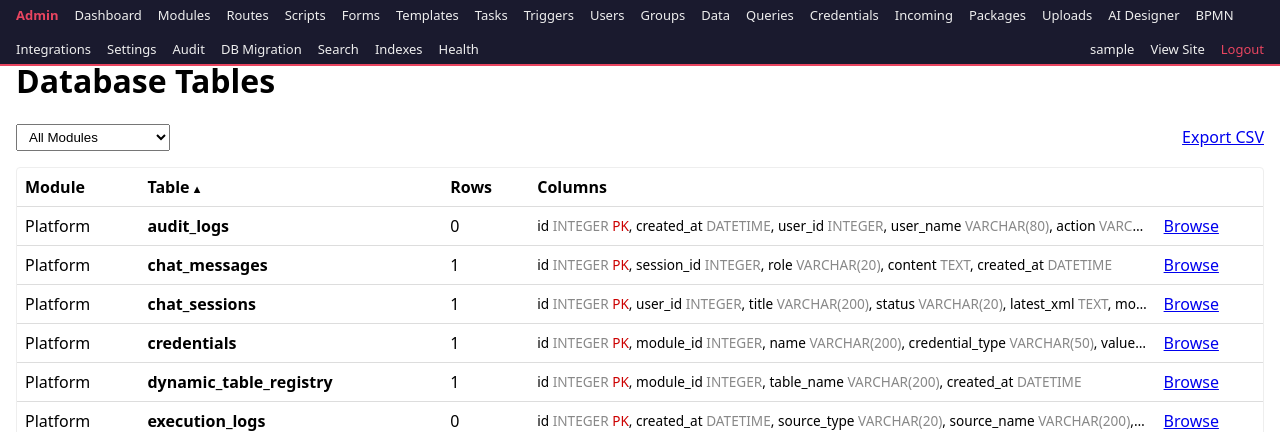
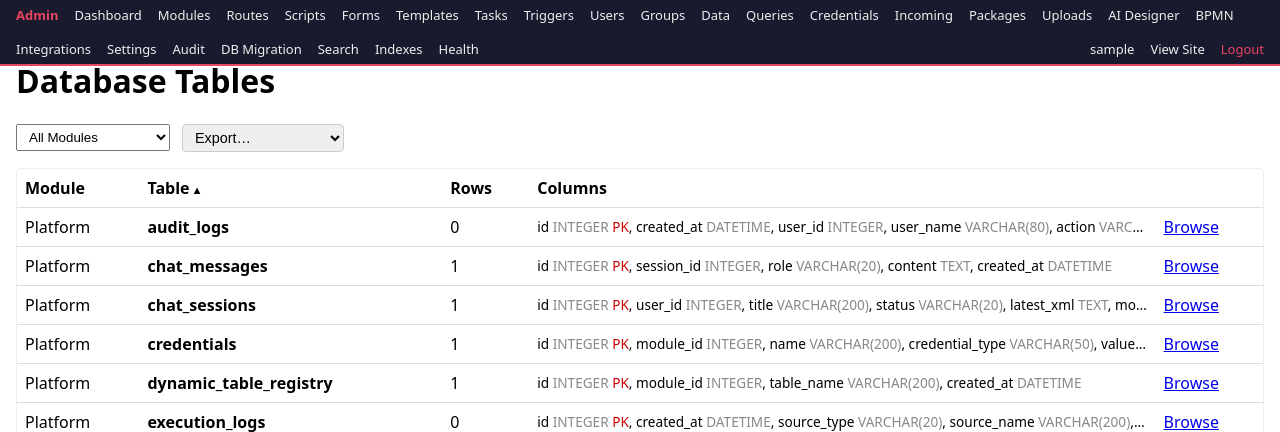
Before and after one commit to Nurb4000/PythonAppFoundry, a Flask app: page /__admin/data/ in a window 1280 px wide. Shown: the top 432 px of the page. Run offline with Flask 3, Linux system fonts and the light colour scheme; a user stored in the database is signed in; data comes from the database, SQL or seed files in the repository; tables that the repository leaves empty hold one stand-in row (values such as "Sample post"); data that the repository does not hold is empty.

Commit message:
feat: replace CSV-only export link with format dropdown in data browser
- browse.html: export dropdown with CSV/JSON/XLSX/PDF options
- list.html (tables): same dropdown, preserving module filter in URLs

```diff
--- a/app/templates/admin/data/list.html
+++ b/app/templates/admin/data/list.html
@@ -9,7 +9,13 @@
     {% if sort_col %}<input name="sort" type="hidden" value="{{ sort_col }}">{% endif %}
     {% if sort_order %}<input name="order" type="hidden" value="{{ sort_order }}">{% endif %}
   </form>
-  <a href="?format=csv{% if filter_module %}&module={{ filter_module }}{% endif %}" style="margin-left:auto;">Export CSV</a>
+  <select onchange="if(this.value)window.location.href=this.value" style="padding:4px 8px;border:1px solid #ccc;border-radius:4px;font-size:0.9em;">
+    <option value="">Export&hellip;</option>
+    <option value="?format=csv{% if filter_module %}&module={{ filter_module }}{% endif %}">Export CSV</option>
+    <option value="?format=json{% if filter_module %}&module={{ filter_module }}{% endif %}">Export JSON</option>
+    <option value="?format=xlsx{% if filter_module %}&module={{ filter_module }}{% endif %}">Export Excel (.xlsx)</option>
+    <option value="?format=pdf{% if filter_module %}&module={{ filter_module }}{% endif %}">Export PDF</option>
+  </select>
 </div>
 <div class="table-wrap">
 <table>
```
Also changed, not shown: app/templates/admin/data/browse.html (+9 -1 lines).
